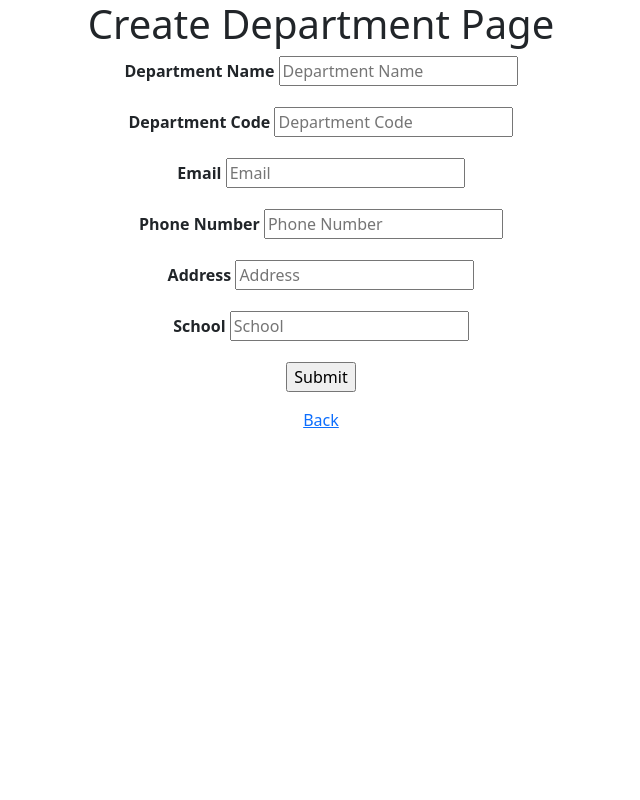
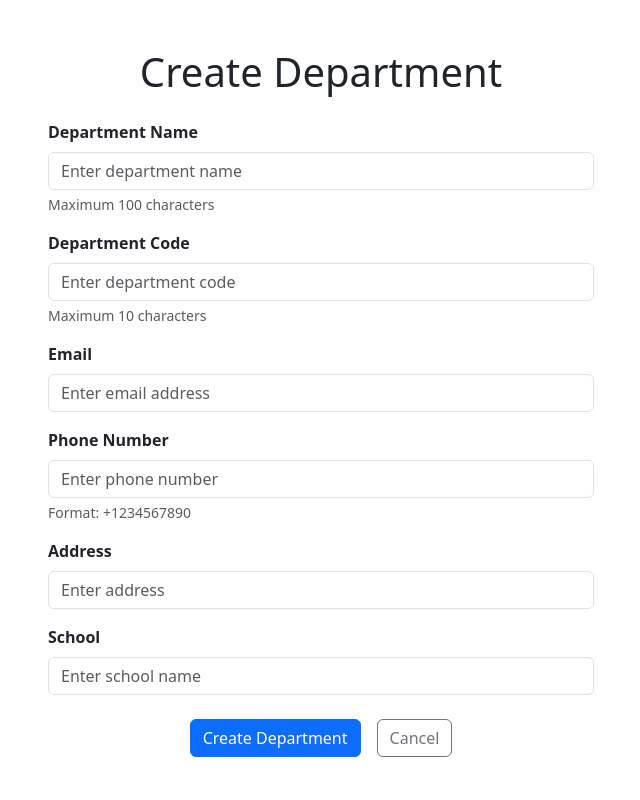
Before and after one commit to TyeStates/UniversityCourseDatabaseSystem, a PHP site: page /createDepartment.php in a window 1280 px wide. Shown: the whole page, without its empty margins (319-959 px from the left). Run offline with PHP 8.4, Linux system fonts and the light colour scheme.

Commit message:
Update createDepartment.php

```diff
--- a/createDepartment.php
+++ b/createDepartment.php
@@ -62,52 +62,68 @@
 ?>
 <!DOCTYPE HTML>
 <html>
-    <!--html code here-->
     <head>
         <title>DBMS Project</title>
         <meta charset="UTF-8">
         <link href="https://cdn.jsdelivr.net/npm/bootstrap@5.3.2/dist/css/bootstrap.min.css" rel="stylesheet">
     </head>
     <body>
-        <h1 class="text-center">Create Department Page</h1>
-        <div class="text-center">
-            <form method="post">
+        <div class="container mt-5">
+            <h1 class="text-center mb-4">Create Department</h1>
+            <div class="row justify-content-center">
+                <div class="col-md-8 col-lg-6">
+                    <form method="post" onsubmit="return confirm('Are you sure you want to create this department?')">
                         <?php
                             if (isset($_GET['error'])){
-                        echo "<div class='error'>" . $_GET['error'] . "</div>";
+                                echo "<div class='alert alert-danger mb-3'>" . htmlspecialchars($_GET['error']) . "</div>";
                             }
                         ?>
                         <div class="mb-3">
                             <label for="d_name" class="form-label"><strong>Department Name</strong></label>
-                    <input type="text" id="d_name" name="d_name" placeholder="Department Name" value="<?php echo $d_name; ?>" required>
+                            <input type="text" class="form-control" id="d_name" name="d_name"
+                                   placeholder="Enter department name" value="<?php echo htmlspecialchars($d_name); ?>"
+                                   maxlength="100" required>
+                            <div class="form-text">Maximum 100 characters</div>
                         </div>
                         <div class="mb-3">
                             <label for="d_code" class="form-label"><strong>Department Code</strong></label>
-                    <input type="text" id="d_code" name="d_code" placeholder="Department Code" value="<?php echo $d_code; ?>" required>
+                            <input type="text" class="form-control" id="d_code" name="d_code"
+                                   placeholder="Enter department code" value="<?php echo htmlspecialchars($d_code); ?>"
+                                   maxlength="10" required>
+                            <div class="form-text">Maximum 10 characters</div>
                         </div>
                         <div class="mb-3">
                             <label for="d_email" class="form-label"><strong>Email</strong></label>
-                    <input type="text" id="d_email" name="d_email" placeholder="Email" value="<?php echo $d_email; ?>" require>
+                            <input type="email" class="form-control" id="d_email" name="d_email"
+                                   placeholder="Enter email address" value="<?php echo htmlspecialchars($d_email); ?>"
+                                   maxlength="100" required>
                         </div>
                         <div class="mb-3">
                             <label for="d_phone" class="form-label"><strong>Phone Number</strong></label>
-                    <input type="text" id="d_phone" name="d_phone" placeholder="Phone Number" value="<?php echo $d_phone; ?>" required>
+                            <input type="tel" class="form-control" id="d_phone" name="d_phone"
+                                   placeholder="Enter phone number" value="<?php echo htmlspecialchars($d_phone); ?>"
+                                   maxlength="15" required>
+                            <div class="form-text">Format: +1234567890</div>
                         </div>
                         <div class="mb-3">
                             <label for="d_address" class="form-label"><strong>Address</strong></label>
-                    <input type="text" id="d_address" name="d_address" placeholder="Address" value="<?php echo $d_address; ?>" required>
+                            <input type="text" class="form-control" id="d_address" name="d_address"
+                                   placeholder="Enter address" value="<?php echo htmlspecialchars($d_address); ?>"
+                                   maxlength="200" required>
                         </div>
                         <div class="mb-3">
                             <label for="d_school" class="form-label"><strong>School</strong></label>
-                    <input type="text" id="d_school" name="d_school" placeholder="School" value="<?php echo $d_school; ?>" required>
+                            <input type="text" class="form-control" id="d_school" name="d_school"
+                                   placeholder="Enter school name" value="<?php echo htmlspecialchars($d_school); ?>"
+                                   maxlength="100" required>
                         </div>
-                <div class="mb-3 justify-content-center">
-                    <input id="submit" type="submit" value="Submit">
-                </div>
-                <div class="mb-3">
-                    <a href='manageDepartments.php'>Back</a>
+                        <div class="d-grid gap-2 d-md-flex justify-content-md-center mt-4">
+                            <button type="submit" class="btn btn-primary me-md-2">Create Department</button>
+                            <a href="manageDepartments.php" class="btn btn-outline-secondary">Cancel</a>
                         </div>
                     </form>
                 </div>
+            </div>
+        </div>
     </body>
 </html>
```
Lines whose indentation alone changed are shown as unchanged.
